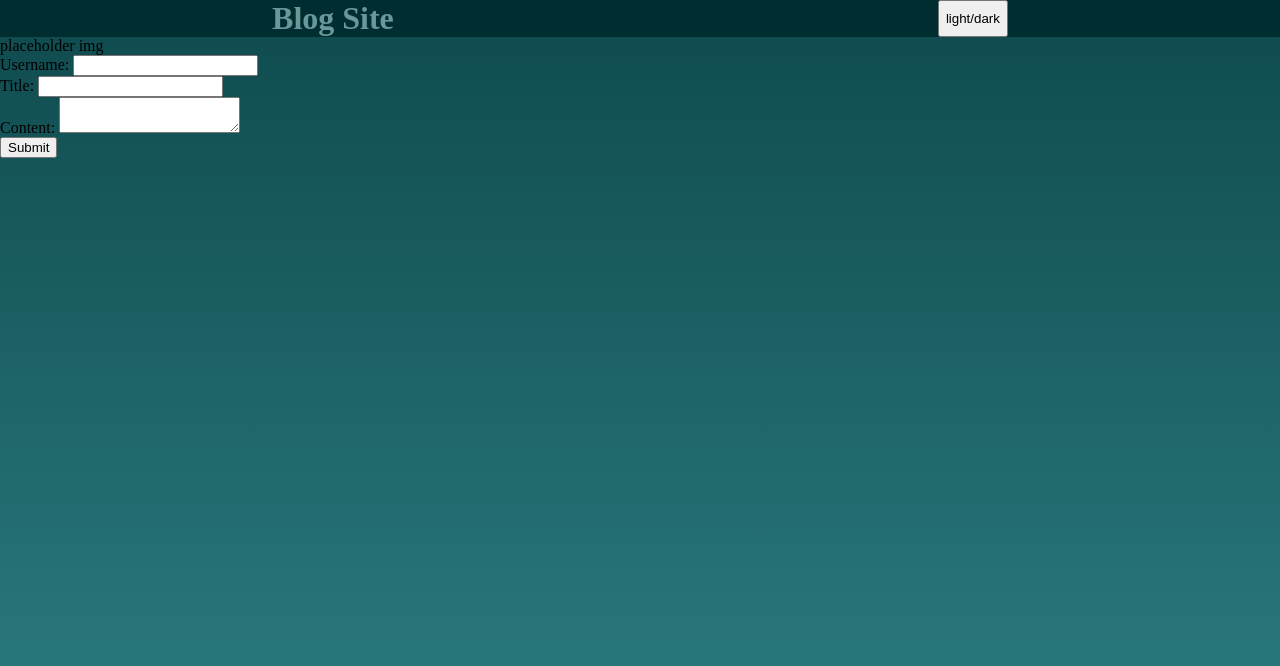
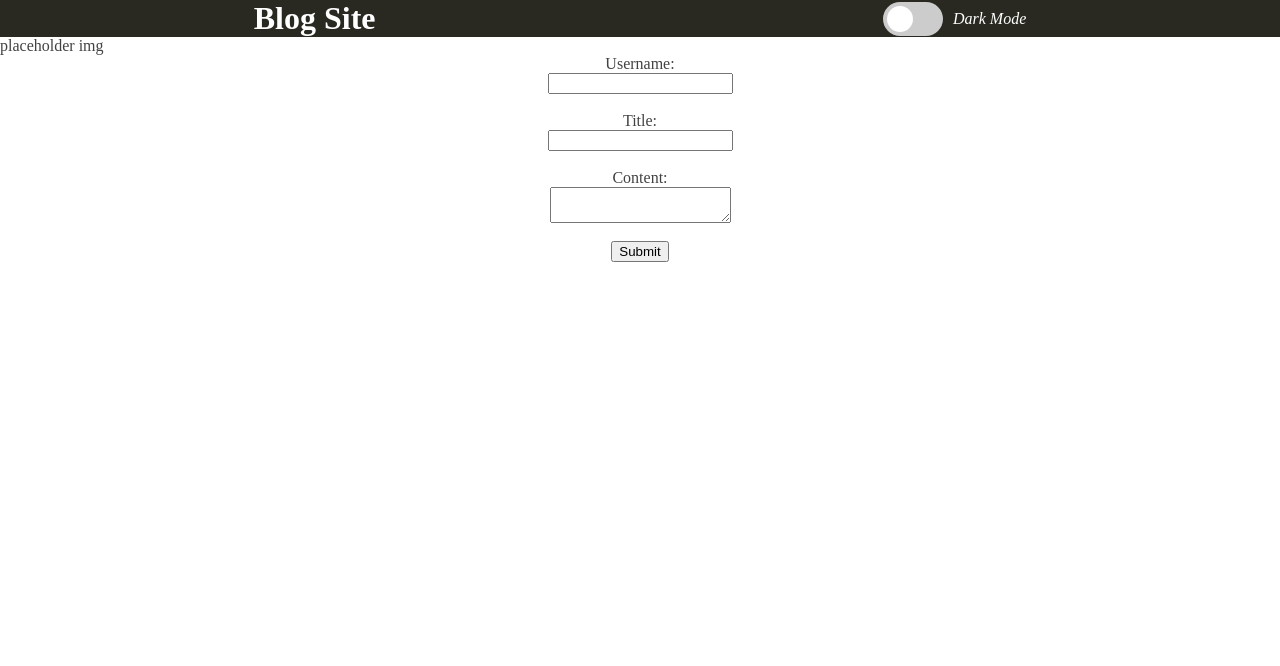
Before and after one commit to KyleH-Git/blog-site, a plain HTML site: page index.html in a window 1280 px wide. Drawn offline with Linux system fonts and the light colour scheme.

Commit message:
Added code for blog post creation; Started dark mode toggle

```diff
--- a/assets/css/form.css
+++ b/assets/css/form.css
@@ -1 +1,11 @@
 /* form page styles */
+
+.container{
+height: 100%;
+width: 100%;;
+}
+
+.content-form{
+    justify-self: center;
+    align-items: center;
+}
--- a/assets/css/styles.css
+++ b/assets/css/styles.css
@@ -1,31 +1,36 @@
 /* light + dark mode styles for site */
 
-:root{
-    --blue: #236467;
-    --dark-blue: #0F4A4D;
-    --darkest-blue: #002E30;
-    --light-blue: #417D80;
-    --lightest-blue: #67989A;
-    --orange: #E88227;
-    --dark-orange: #BB6110;
-    --darkest-orange: #843E00;
-    --light-orange: #F79F51;
-    --lightest-orange: #FFB97B;
+:root {
+    --primary-color: #302AE6;
+    --secondary-color: #536390;
+    --font-color: #424242;
+    --bg-color: #fff;
+    --heading-color: #292922;
 }
+
+[data-theme="dark"] {
+    --primary-color: #9A97F3;
+    --secondary-color: #818cab;
+    --font-color: #e1e1ff;
+    --bg-color: #161625;
+    --heading-color: #818cab;
+}
+
 
 *{
     margin: 0 auto;
 }
 
-header{
-    background-color: #002E30;
-    color: #67989A;
+body{
+    background: var(--bg-color);
+    color: var(--font-color);
 }
 
-body{
-    height: 100%;
-    background: linear-gradient(var(--dark-blue), #2d8085) fixed;
+header{
+    background: var(--heading-color);
+    color: var(--bg-color);
 }
+
 
 .display-flex{
     display: flex;
@@ -38,3 +43,70 @@ body{
 .justify-content-evenly{
     justify-content: space-evenly;
 }
+
+.justify-content-center{
+    justify-content: center;
+}
+
+.wrap-column{
+    flex-direction: column;
+}
+
+.theme-switch-wrapper {
+    display: flex;
+    align-items: center;
+    }
+
+    .theme-switch-wrapper em {
+    margin-left: 10px;
+    font-size: 1rem;
+    }
+
+  .theme-switch {
+    display: inline-block;
+    height: 34px;
+    position: relative;
+    width: 60px;
+  }
+
+  .theme-switch input {
+    display:none;
+  }
+
+  .slider {
+    background-color: #ccc;
+    bottom: 0;
+    cursor: pointer;
+    left: 0;
+    position: absolute;
+    right: 0;
+    top: 0;
+    transition: .4s;
+  }
+
+  .slider:before {
+    background-color: #fff;
+    bottom: 4px;
+    content: "";
+    height: 26px;
+    left: 4px;
+    position: absolute;
+    transition: .4s;
+    width: 26px;
+  }
+
+  input:checked + .slider {
+    background-color: #66bb6a;
+  }
+
+  input:checked + .slider:before {
+    transform: translateX(26px);
+  }
+
+  .slider.round {
+    border-radius: 34px;
+  }
+
+  .slider.round:before {
+    border-radius: 50%;
+  }
--- a/assets/javascript/form.js
+++ b/assets/javascript/form.js
@@ -7,6 +7,9 @@ const formEl = document.querySelector("#contentForm");
 
 function handlePostSubmit(event){
     event.preventDefault();
+
+    const storedPosts = JSON.parse(localStorage.getItem('storedPosts'));
+
         //check that inputs are not empty for each field
         if (usernameEl.value === ''){
             alert('Please enter a Username.');
@@ -21,10 +24,14 @@ function handlePostSubmit(event){
                 postTitle: postTitleEl.value.trim(),
                 postContent: postContentEl.value.trim()
             };
-
+            if(storedPosts !== null){
+                //doesn't let multiple posts be made
+                storedPosts.push(blogPost);
+                localStorage.setItem('storedPosts', JSON.stringify(storedPosts));
+            }
             //convert to string and store in local storage
-        localStorage.setItem('blogPost', JSON.stringify(blogPost));
-        console.log(blogPost)
+            localStorage.setItem('storedPosts', JSON.stringify(blogPost));
+            console.log(storedPosts);
             //if successful redirect to blog page
             location.href="./blog.html";
         }
--- a/index.html
+++ b/index.html
@@ -5,27 +5,34 @@
         <meta charset="UTF-8">
         <title>Personal Blogsite</title>
         <!-- css link -->
+        <link rel="stylesheet" href="./assets/css/styles.css">
         <link rel="stylesheet" href="./assets/css/form.css">
-        <link rel="stylesheet" href="./assets/css/styles.css">
     </head>
     <!-- html body -->
     <body>
         <!-- header with light/dark mode switch -->
         <header class="display-flex justify-content-evenly">
             <h1>Blog Site</h1>
-            <button>light/dark</button>
+            <div class="theme-switch-wrapper">
+                <label class="theme-switch" for="checkbox">
+                    <input type="checkbox" id="checkbox" />
+                    <div class="slider round"></div>
+                </label>
+              <em>Dark Mode</em>
+            </div>
+
         </header>
 
         <!-- left side of homepage, img + title -->
-        <section>
-         <div>
-            <p>placeholder img</p>
-         </div>
+        <section class="container justify-content-evenly">
+            <div>
+                <p>placeholder img</p>
+            </div>
 
         <!-- right side of homepage, form with Username, Title, and Content sections + Submit button -->
 
-            <div class="container">
-                <form id="contentForm">
+            <div class="container display-flex">
+                <form id="contentForm" class ="container display-flex wrap-column">
                     <label for="username">Username:</label>
                     <input type="text" id="username" name ="username"><br>
                     <label for="postTitle">Title:</label>
```
Also changed, not shown: assets/css/blog.css (added, +13 -0 lines), assets/javascript/blog.js (+42 -4 lines), assets/javascript/script.js (+14 -0 lines), blog.html (+15 -9 lines). Lines whose indentation alone changed are shown as unchanged.
